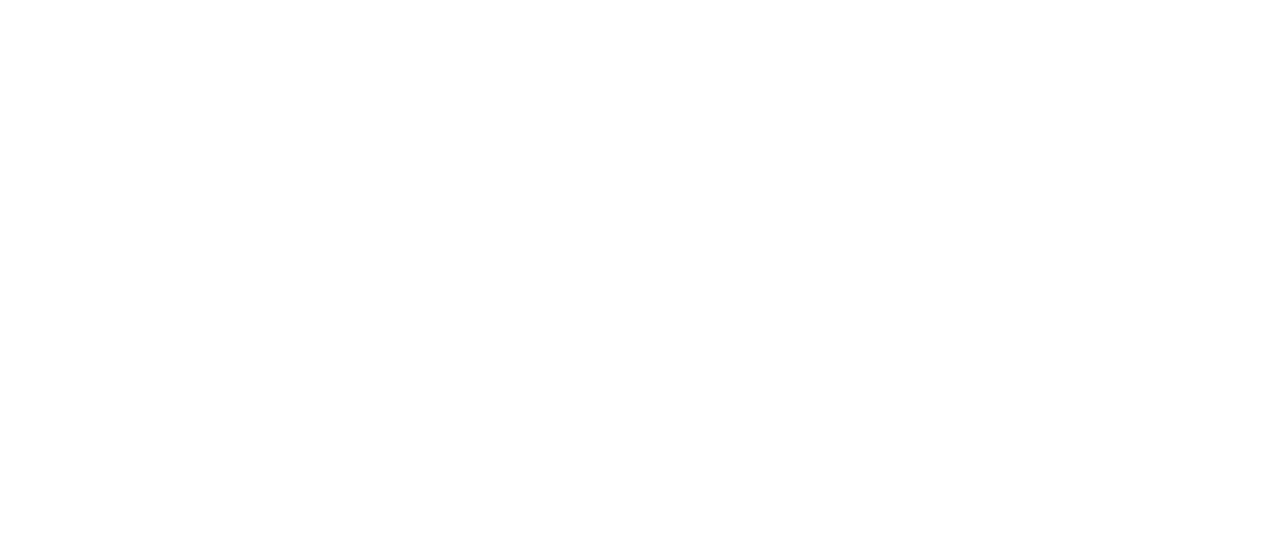
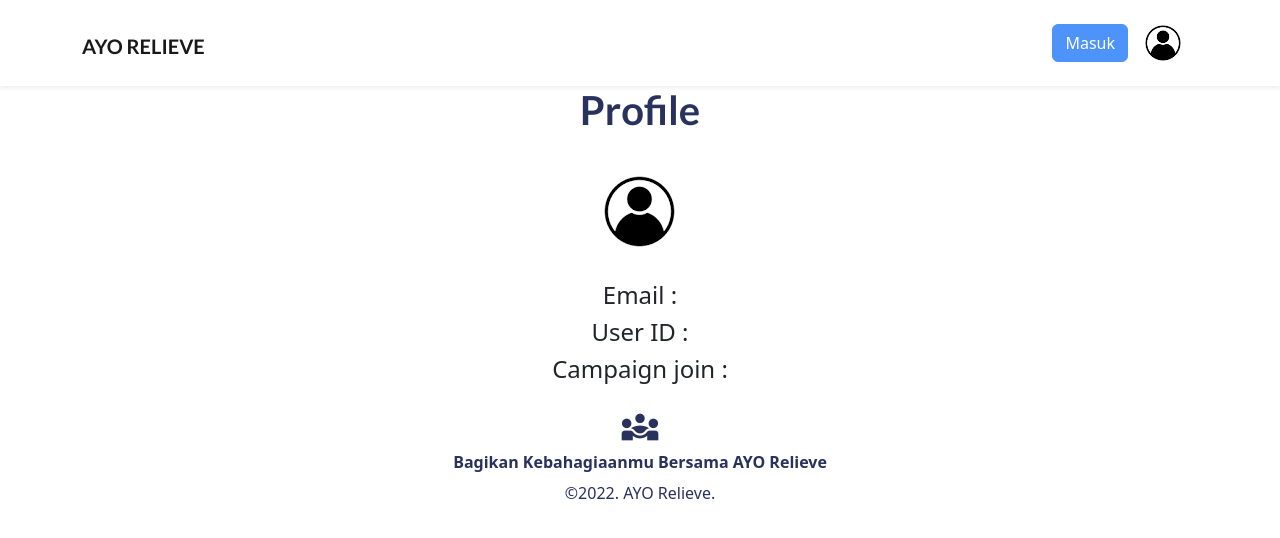
Before and after one commit to AYO-RELIEVE/FE-AYO-RELIEVE, a React (Vite) app: page /profile in a window 1280 px wide. Before the commit this address had no page. Shown: the top 538 px of the page. Built offline with nearby package versions, Linux system fonts and the light colour scheme; no server answers.

Commit message:
halamanProfile

```diff
--- a/index.html
+++ b/index.html
@@ -4,7 +4,7 @@
     <meta charset="UTF-8" />
     <link rel="icon" type="image/svg+xml" href="/vite.svg" />
     <meta name="viewport" content="width=device-width, initial-scale=1.0" />
-    <title>Vite + React</title>
+    <title>AYO RELIEVE!</title>
 
     <!-- Fonts -->
     <link rel="preconnect" href="https://fonts.googleapis.com" />
--- a/src/App.jsx
+++ b/src/App.jsx
@@ -7,6 +7,7 @@
 import AllProgram from "./components/AllProgram"
 import DetailProgram from "./components/DetailProgram"
 import Logout from "./components/Logout"
+import HalamanProfile from "./components/HalamanProfile"
 
 function App() {
 
@@ -19,6 +20,7 @@
         <Route path="/allprogram" element={<AllProgram />} />
         <Route path="/detailprogram/:id" element={<DetailProgram />} />
         <Route path="/logout" element={<Logout/>}/>
+        <Route path="/profile" element={<HalamanProfile/>}/>
       </Route>
     </Routes>
   )
--- a/src/assets/style.css
+++ b/src/assets/style.css
@@ -62,3 +62,17 @@
     width: 30px;
     margin-right: 15px;
 }
+
+.profile {
+    width: 50px;
+}
+
+.profileImage{
+    width: 70px;
+}
+
+.halamanProfile {
+    display: flex;
+    justify-content: center;
+    flex-direction: column;
+}
--- /dev/null
+++ b/src/components/HalamanProfile.jsx
@@ -0,0 +1,42 @@
+import React, { useEffect, useState } from "react";
+import './../assets/style.css'
+import axios from 'axios'
+import "../layout/Navbar.jsx"
+import Icon from "../assets/Icon.png"
+import AllProgram from "./AllProgram";
+
+const HalamanProfile = () => {
+    const [profile, setProfile] = useState([])
+
+    useEffect(() => {
+        axios
+            .get(`https://634e4141f34e1ed826869202.mockapi.io/users`, {})
+            .then((res) => {
+                setProfile(res.data);
+            })
+            .catch((err) => {
+                console.log(err)
+            });
+    }, []);
+
+    console.log(profile)
+    return(
+<section className="halamanProfile container text-md-start py-5 py-md-0 px-md-0">
+    <div className="text-center container d-flex flex-column justify-content-center align-items-center mx-auto flex-md-row">
+        <div className="">
+            <h1 className="fw-bold">
+                Profile
+            </h1>
+            <img src={Icon} alt="..."/>
+            <h4>Email : {localStorage.getItem('Email')}</h4>
+            <h4>User ID : {localStorage.getItem('UserID')}</h4>
+            <h4>Campaign join : {localStorage.getItem('CampaignJoined')}</h4>
+        </div>
+    </div>
+</section>
+)
+}
+
+
+
+export default HalamanProfile
--- a/src/layout/Navbar.jsx
+++ b/src/layout/Navbar.jsx
@@ -1,6 +1,8 @@
 import React, { useEffect } from 'react'
-import { Link } from 'react-router-dom';
+import { Link } from 'react-router-dom'
 import { useSelector } from 'react-redux'
+import Icon from "../assets/Icon.png"
+import "./../assets/style.css"
 
 const Navbar = () => {
 
@@ -22,6 +24,9 @@
               Logout
             </Link>
           }
+          {<Link to="/profile" className="profile">
+            <img src={Icon} alt="..." className='profileImage'/>
+          </Link> }
         </div>
       </div>
     </nav>
```
Also changed, not shown: src/assets/Icon.png (added), src/assets/profile.jpg (added).
